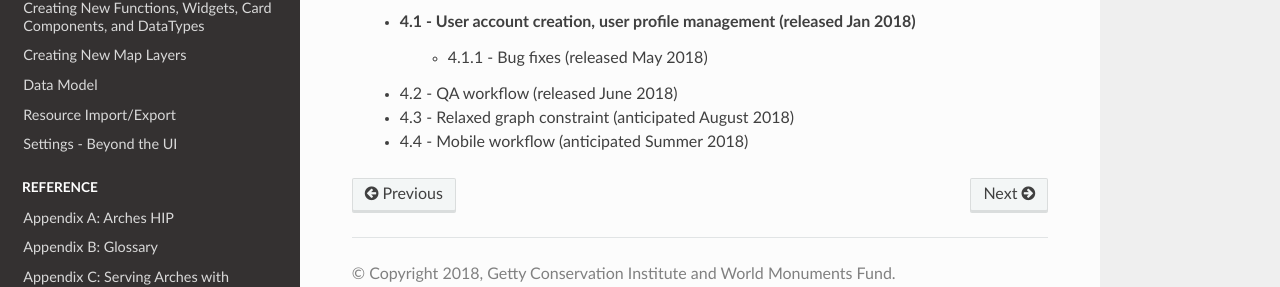
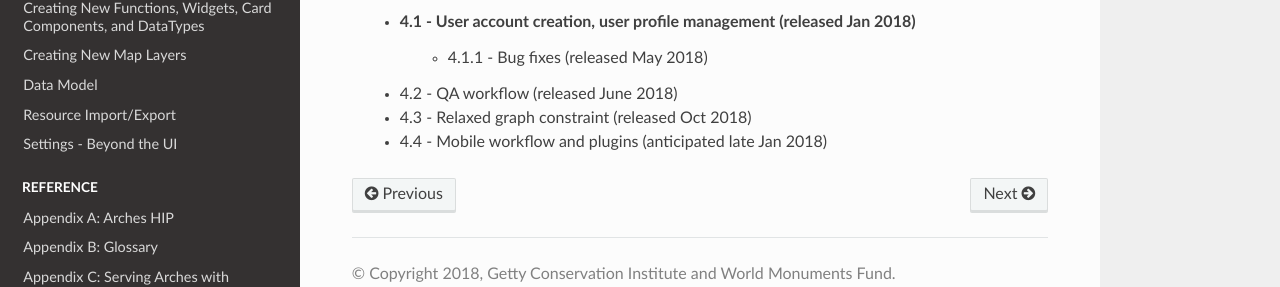
Before and after one commit to archesproject/arches-docs, a Sphinx documentation site: the page built from docs/release-process.txt, in a window 1280 px wide and 1165 px high. Shown: the part 822-1109 px from the top of the window. Built offline with Sphinx 7.4.7 and the Read the Docs theme 2.0.0, drawn with Linux system fonts in a browser that asks for light colours.

Commit message:
Updates release schedule

```diff
--- a/docs/release-process.txt
+++ b/docs/release-process.txt
@@ -31,5 +31,5 @@ Feature Release Schedule:
     - 4.1 - User account creation, user profile management (released Jan 2018)
         - 4.1.1 - Bug fixes (released May 2018)
     - 4.2 - QA workflow (released June 2018)
-    - 4.3 - Relaxed graph constraint (anticipated August 2018)
-    - 4.4 - Mobile workflow (anticipated Summer 2018)
+    - 4.3 - Relaxed graph constraint (released Oct 2018)
+    - 4.4 - Mobile workflow and plugins (anticipated late Jan 2018)
```
